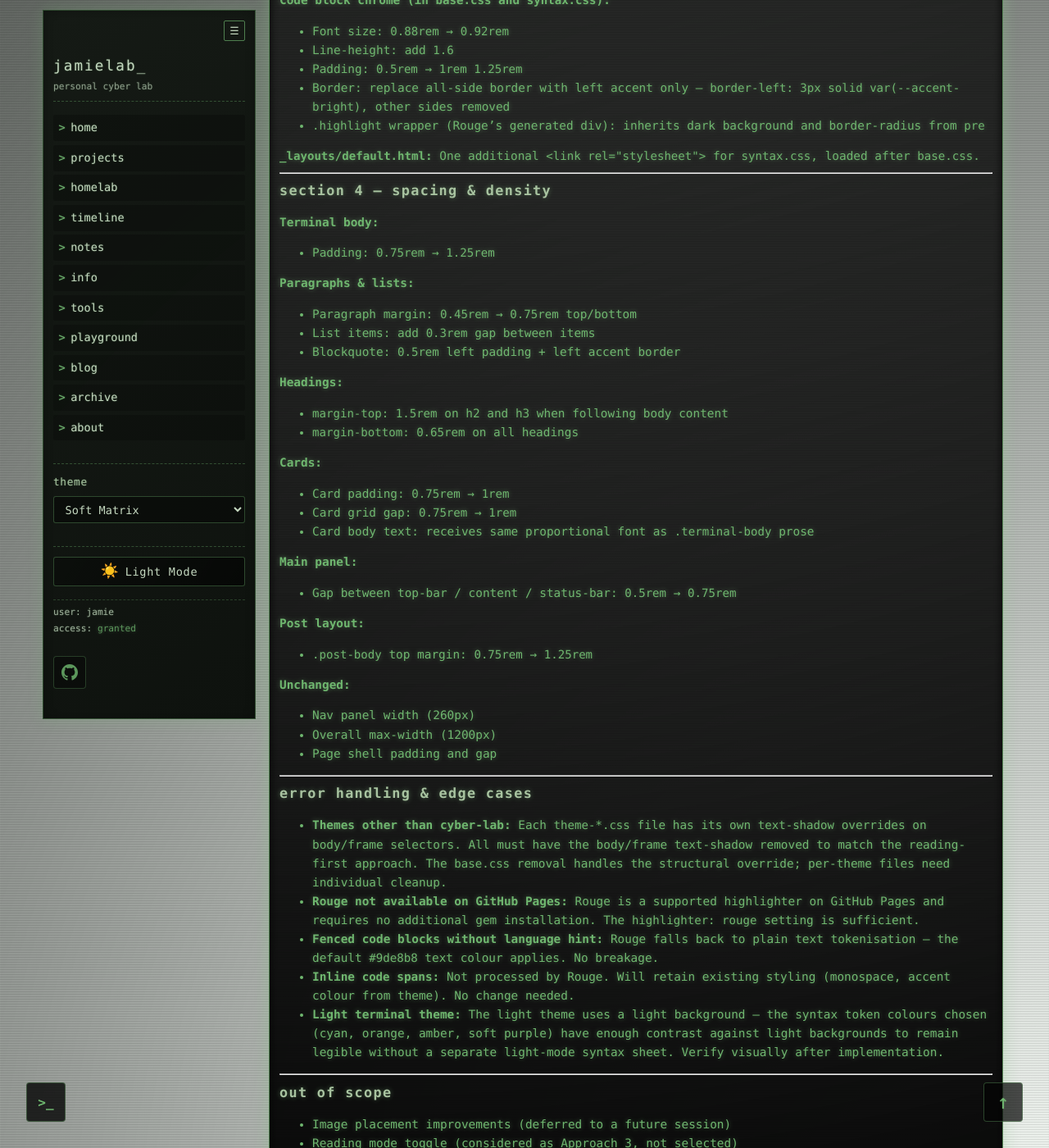
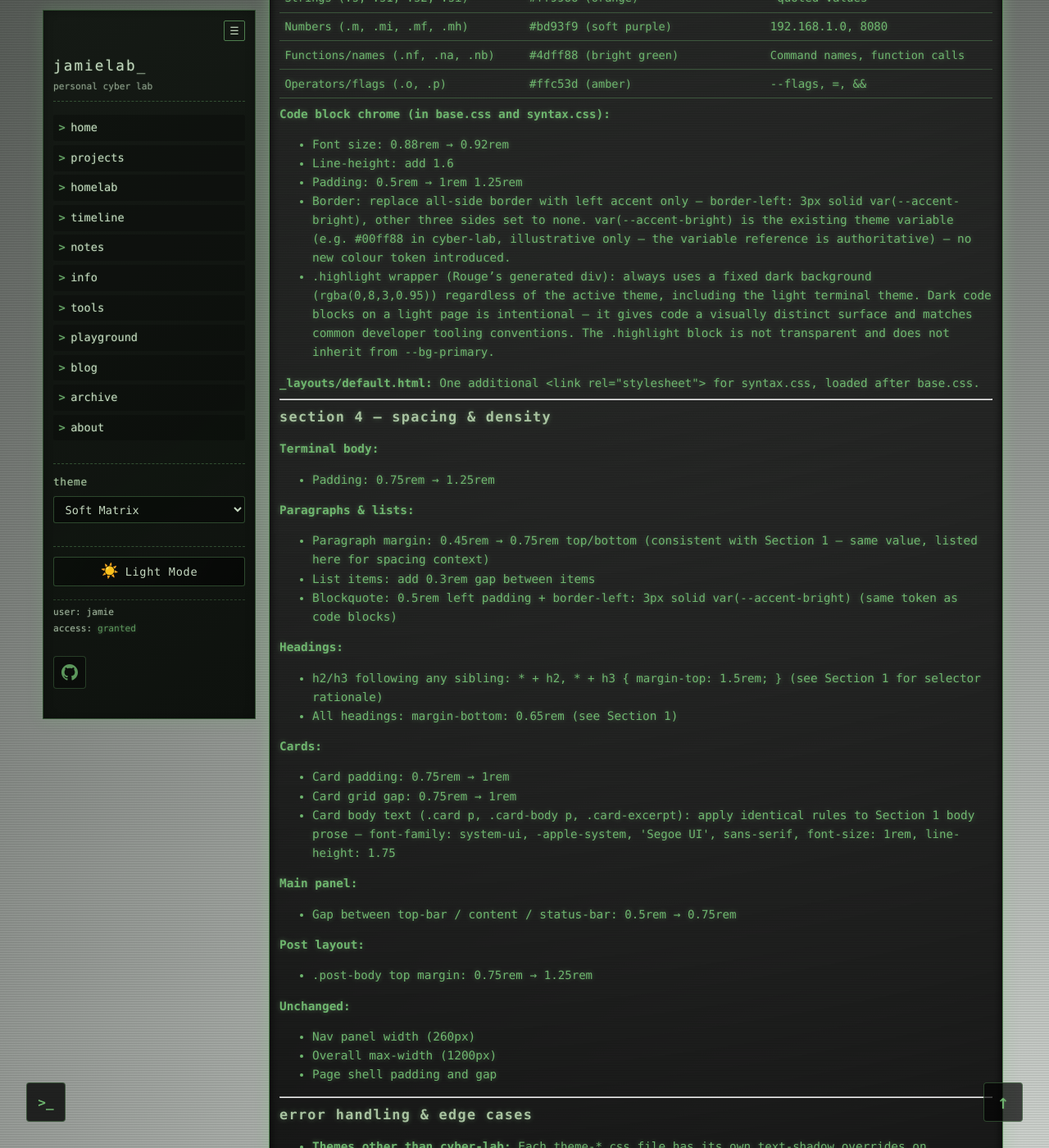
Before and after one commit to jimjamscott22/jimjamscott22.github.io, a Jekyll site: the page built from docs/superpowers/specs/2026-03-22-readability-visual-clarity-design.md, in a window 1280 px wide and 1400 px high, scrolled down 2429 px. Shown: the whole window at 82% size. Built offline with Jekyll 4.4.1, drawn with Linux system fonts in a browser that asks for light colours; our own code applies the rules of GitHub Pages for plain Markdown files; some of the changed text lies outside the part shown.

Commit message:
Update readability design spec based on review feedback
Resolved: h2/h3 owl-selector, border colour token, .highlight light-theme
ambiguity, fixed noise opacity target, _config.yml merge safety, card body
text selectors, blockquote border token.

Made-with: Cursor

```diff
--- a/docs/superpowers/specs/2026-03-22-readability-visual-clarity-design.md
+++ b/docs/superpowers/specs/2026-03-22-readability-visual-clarity-design.md
@@ -49,6 +49,7 @@ The existing CSS split is preserved: `base.css` owns structure/layout/typography
 - h3: `0.98rem` → `1.05rem`
 - Add `margin-bottom: 0.65rem` on all headings
 - Letter-spacing and `text-transform: lowercase` unchanged
+- h2 and h3 that follow other content get `margin-top: 1.5rem` via the lobotomised owl selector: `* + h2, * + h3 { margin-top: 1.5rem; }` — this applies whenever h2/h3 is preceded by any sibling element (p, li, blockquote, pre, hr, div, etc.)
 
 **UI chrome** (nav links, badges, timestamps, status bar, footer):
 - Stays monospace, stays at existing small sizes (`0.7–0.85rem`)
@@ -71,8 +72,8 @@ The existing CSS split is preserved: `base.css` owns structure/layout/typography
 - `box-shadow` on panel borders and frames — structural, unchanged
 
 **Scanlines & noise:**
-- `.scanlines-overlay` opacity: `0.13` → `0.02`
-- `.noise-overlay` opacity: `0.08–0.12` → `0.04`
+- `.scanlines-overlay` opacity: set to exactly `0.02` in every file where it appears (base.css and any theme overrides)
+- `.noise-overlay` opacity: set to exactly `0.04` in every file where it appears (base.css and any theme overrides) — do not reduce proportionally; use the fixed target value regardless of the current per-file value
 - CRT flicker animation: left in place, imperceptible at these overlay opacities
 
 ---
@@ -106,8 +107,8 @@ kramdown:
 - Font size: `0.88rem` → `0.92rem`
 - Line-height: add `1.6`
 - Padding: `0.5rem` → `1rem 1.25rem`
-- Border: replace all-side border with left accent only — `border-left: 3px solid var(--accent-bright)`, other sides removed
-- `.highlight` wrapper (Rouge's generated div): inherits dark background and border-radius from `pre`
+- Border: replace all-side border with left accent only — `border-left: 3px solid var(--accent-bright)`, other three sides set to `none`. `var(--accent-bright)` is the existing theme variable (e.g. `#00ff88` in cyber-lab, illustrative only — the variable reference is authoritative) — no new colour token introduced.
+- `.highlight` wrapper (Rouge's generated div): always uses a fixed dark background (`rgba(0,8,3,0.95)`) regardless of the active theme, including the light terminal theme. Dark code blocks on a light page is intentional — it gives code a visually distinct surface and matches common developer tooling conventions. The `.highlight` block is not transparent and does not inherit from `--bg-primary`.
 
 **`_layouts/default.html`:** One additional `<link rel="stylesheet">` for `syntax.css`, loaded after `base.css`.
 
@@ -119,18 +120,18 @@ kramdown:
 - Padding: `0.75rem` → `1.25rem`
 
 **Paragraphs & lists:**
-- Paragraph margin: `0.45rem` → `0.75rem` top/bottom
+- Paragraph margin: `0.45rem` → `0.75rem` top/bottom (consistent with Section 1 — same value, listed here for spacing context)
 - List items: add `0.3rem` gap between items
-- Blockquote: `0.5rem` left padding + left accent border
+- Blockquote: `0.5rem` left padding + `border-left: 3px solid var(--accent-bright)` (same token as code blocks)
 
 **Headings:**
-- `margin-top: 1.5rem` on h2 and h3 when following body content
-- `margin-bottom: 0.65rem` on all headings
+- h2/h3 following any sibling: `* + h2, * + h3 { margin-top: 1.5rem; }` (see Section 1 for selector rationale)
+- All headings: `margin-bottom: 0.65rem` (see Section 1)
 
 **Cards:**
 - Card padding: `0.75rem` → `1rem`
 - Card grid gap: `0.75rem` → `1rem`
-- Card body text: receives same proportional font as `.terminal-body` prose
+- Card body text (`.card p`, `.card-body p`, `.card-excerpt`): apply identical rules to Section 1 body prose — `font-family: system-ui, -apple-system, 'Segoe UI', sans-serif`, `font-size: 1rem`, `line-height: 1.75`
 
 **Main panel:**
 - Gap between top-bar / content / status-bar: `0.5rem` → `0.75rem`
@@ -148,10 +149,11 @@ kramdown:
 ## Error Handling & Edge Cases
 
 - **Themes other than cyber-lab:** Each `theme-*.css` file has its own `text-shadow` overrides on body/frame selectors. All must have the body/frame text-shadow removed to match the reading-first approach. The `base.css` removal handles the structural override; per-theme files need individual cleanup.
+- **`_config.yml` merge safety:** Before adding the Rouge/kramdown block, check the existing `_config.yml` for any existing `highlighter`, `markdown`, or `kramdown:` keys to avoid duplicate keys or conflicting values. Merge carefully — do not add a second `kramdown:` block; extend the existing one if present. Verify the site still builds locally (`bundle exec jekyll serve`) before pushing to GitHub Pages.
 - **Rouge not available on GitHub Pages:** Rouge is a supported highlighter on GitHub Pages and requires no additional gem installation. The `highlighter: rouge` setting is sufficient.
 - **Fenced code blocks without language hint:** Rouge falls back to plain text tokenisation — the default `#9de8b8` text colour applies. No breakage.
 - **Inline `code` spans:** Not processed by Rouge. Will retain existing styling (monospace, accent colour from theme). No change needed.
-- **Light terminal theme:** The light theme uses a light background — the syntax token colours chosen (cyan, orange, amber, soft purple) have enough contrast against light backgrounds to remain legible without a separate light-mode syntax sheet. Verify visually after implementation.
+- **Light terminal theme:** The `.highlight` block uses a fixed dark background (`rgba(0,8,3,0.95)`) on all themes including the light theme, so syntax token colours always render against a dark surface. No separate light-mode syntax sheet is needed.
 
 ---
 
```
